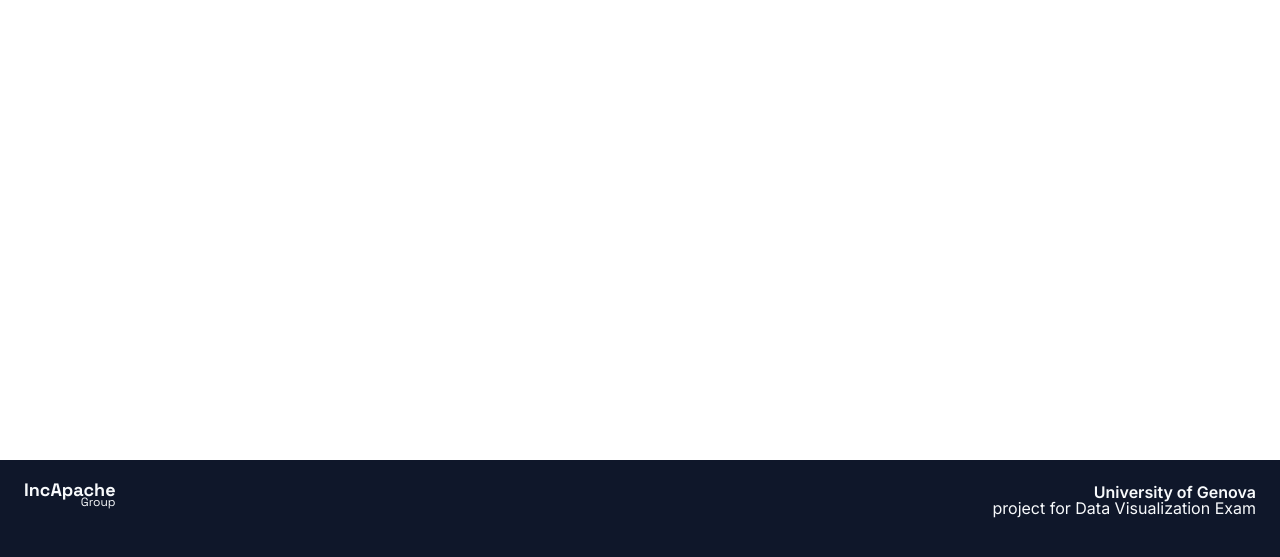
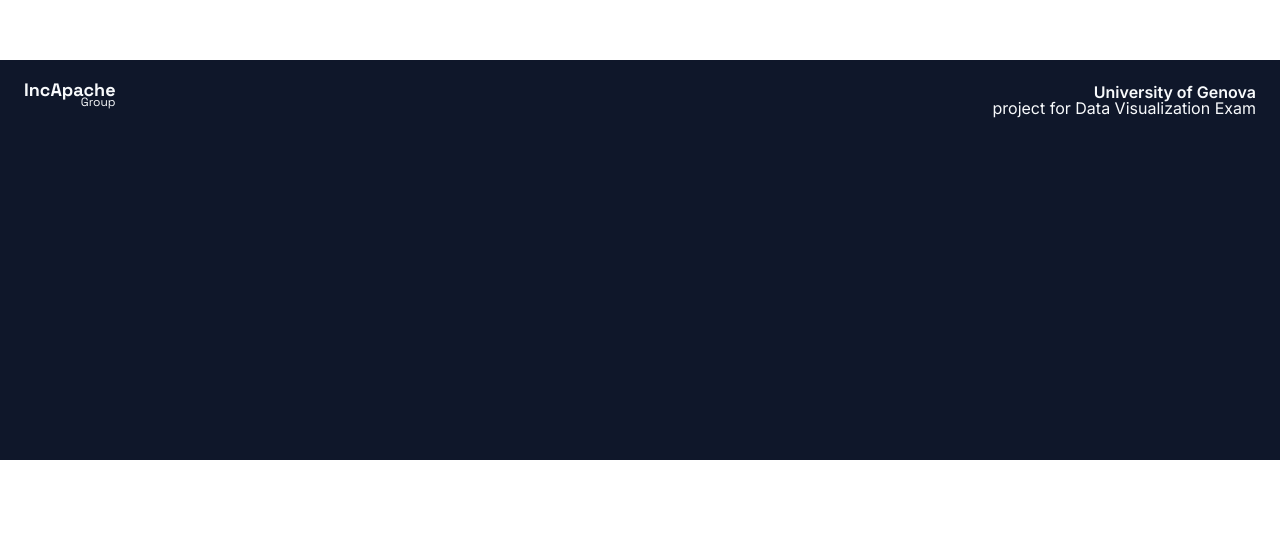
Before and after one commit to Berrutz/DataVis-Project, a Next.js app in the folder web-application/: page /DataVis-Project/assignments/assignment-2 in a window 1280 px wide. Shown: the part 801-1358 px from the top of the page. After the commit the page ends 1261 px from the top, so only its background shows below. Built offline with nearby package versions, Linux system fonts and the light colour scheme.

Commit message:
Changed aside height

```diff
--- a/web-application/src/app/assignments/_components/assignment-page.tsx
+++ b/web-application/src/app/assignments/_components/assignment-page.tsx
@@ -42,7 +42,7 @@ export default function AssignmentPage({
         >
           {isOpen ? <X /> : <Menu />}
         </Button>
-        <div className="flex flex-col items-center w-full">
+        <div className="flex flex-col items-center w-full mb-[50vh]">
           <div className="w-[min(100%,_850px)] p-3 sm:p-6 md:p-12">
             <motion.h1
               variants={itemVariants}
--- a/web-application/src/app/assignments/layout.tsx
+++ b/web-application/src/app/assignments/layout.tsx
@@ -16,8 +16,7 @@ export default function AssignmentsLayout({
         </Button>
       </nav>
       {children}
-      <footer className="mt-auto min-h-[100vh]">
-        <div className="min-h-[50vh]" />
+      <footer className="mt-auto">
         <div className="flex justify-evenly p-6 min-h-[50vh] bg-primary text-primary-foreground">
           <div className="w-full">
             <div className="w-fit">
```
